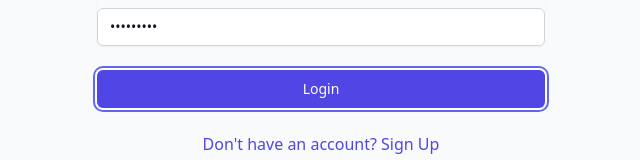
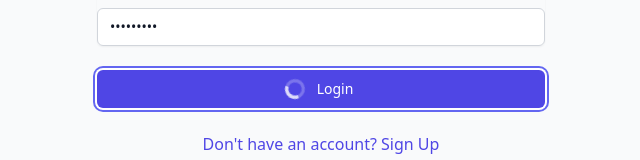
Before and after one commit to mgos0p/study-next-js, a Next.js app: page /login in a window 1280 px wide. Both pictures are taken after typing "Sample", "Sample123" into the empty fields and a click on the button "Login". Shown: the part 391-551 px from the top of the page, without its empty margins (319-959 px from the left). Built offline with nearby package versions, Linux system fonts and the light colour scheme.

Commit message:
chatgptに聞きながらスピナーできた

```diff
--- a/pages/login.tsx
+++ b/pages/login.tsx
@@ -3,7 +3,7 @@ import Link from 'next/link';
 const LoginPage: FC = () => {
   const [username, setUsername] = useState<string>('');
   const [password, setPassword] = useState<string>('');
-
+  const [isLoading, setIsLoading] = useState(false);
   const handleUsernameChange = (event: ChangeEvent<HTMLInputElement>) => {
     setUsername(event.target.value);
   };
@@ -12,10 +12,16 @@ const LoginPage: FC = () => {
     setPassword(event.target.value);
   };
 
-  const handleSubmit = (event: FormEvent) => {
+  const handleSubmit = async (event: FormEvent) => {
     event.preventDefault();
+    setIsLoading(true);
+
     // ここで認証ロジックを実装します。
+    // 仮に5秒待つ
+    await new Promise(resolve => setTimeout(resolve, 5000));
     console.log(`Logging in with username: ${username} and password: ${password}`);
+
+    setIsLoading(false);
   };
 
   return (
@@ -38,6 +44,12 @@ const LoginPage: FC = () => {
 
           <div>
             <button type="submit" className="group relative w-full flex justify-center py-2 px-4 border border-transparent text-sm font-medium rounded-md text-white bg-indigo-600 hover:bg-indigo-700 focus:outline-none focus:ring-2 focus:ring-offset-2 focus:ring-indigo-500">
+              {isLoading ? (
+                <svg className="animate-spin -ml-1 mr-3 h-5 w-5 text-white" xmlns="http://www.w3.org/2000/svg" fill="none" viewBox="0 0 24 24">
+                  <circle className="opacity-25" cx="12" cy="12" r="10" stroke="currentColor" strokeWidth="4"></circle>
+                  <path className="opacity-75" fill="currentColor" d="M4 12a8 8 0 018-8V0C5.373 0 0 5.373 0 12h4zm2 5.291A7.962 7.962 0 014 12H0c0 3.042 1.135 5.824 3 7.938l3-2.647z"></path>
+                </svg>
+              ) : null}
               Login
             </button>
           </div>
```
